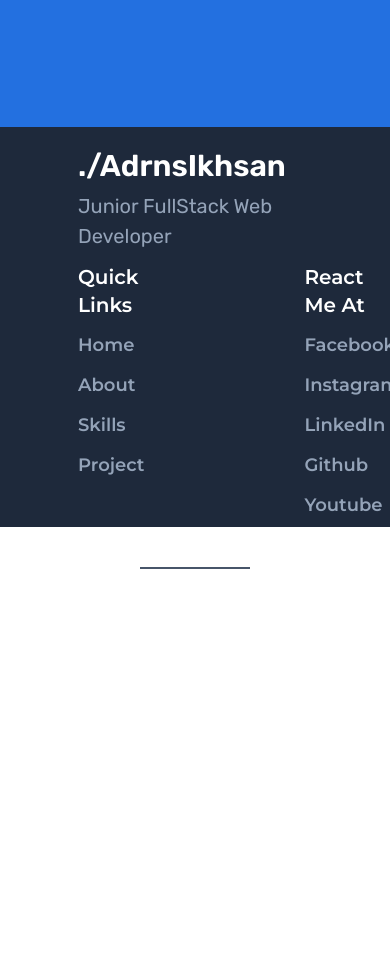
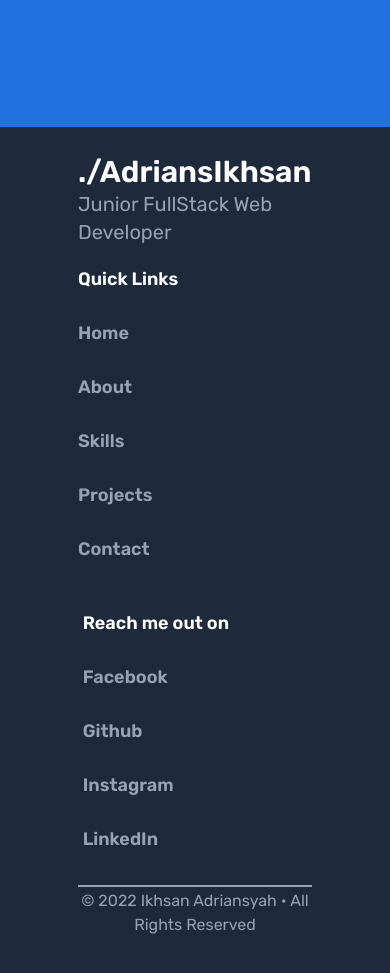
Before and after one commit to ikhsanadrians/portofolioweblatest, a plain HTML site: page index.html in a window 390 px wide. Shown: the part 6720-7693 px from the top of the page. Before the commit the page ends 7289 px from the top, so only its background shows below. Drawn offline with nearby package versions, Linux system fonts and the light colour scheme; files whose address does not match are found by name; a web font is replaced by a local one.

Commit message:
Update Footer Error In Responsive

```diff
--- a/index.html
+++ b/index.html
@@ -735,61 +735,61 @@
 
 </div>
 <footer>
-    <div class="fill  h-[400px] bg-slate-800">
-        <div class="innerfill ml-[20%] mr-[20%] flex  flex-1 pt-[4%]">
+    <div class="fill bg-[#1e293b] max-h-[1300px] pb-[10%] pt-[7%] pl-[20%] pr-[20%]">
+        <div class="components">
             <div class="footertext">
-                <h1 class="font-['Rubik'] text-[30px] leading-relaxed font-semibold text-white">./AdrnsIkhsan</h1>
-                <p class="font-['Rubik'] text-slate-400 text-[20px]">Junior FullStack Web Developer</p>
+                <h1 class="text-white font-semibold font-['Rubik'] text-3xl">./AdriansIkhsan</h1>
+                <h3 class="text-slate-400 font-normal font-['Rubik'] text-xl">Junior FullStack Web Developer</h3>
             </div>
-            <div class="quickandreach flex">
-                <div class="quicklinks flex justify-end flex-2 -my-[15px] ">
-                    <ol>
+            <div class="quicklinks -my-[3%]">
+                <ul class="block">
                     <li>
-                            <h1 class="text-white text-xl font-semibold justify-end items-end self-end">Quick Links</h1>
+                        <p class="text-white font-['Rubik']">Quick Links</p>
                     </li>
                     <li>
-                            <p class="text-slate-400 hover:text-slate-500">Home</p>
+                        <p class="text-slate-400 font-['Rubik']"><a href="">Home</a></p>
                     </li>
                     <li>
-                            <p class="text-slate-400 hover:text-slate-500">About</p>
+                        <p class="text-slate-400 font-['Rubik']"><a href="">About</a></p>
                     </li>
                     <li>
-                            <p class="text-slate-400 hover:text-slate-500">Skills</p>
+                        <p class="text-slate-400 font-['Rubik']"><a href="">Skills</a></p>
                     </li>
                     <li>
-                            <p class="text-slate-400 hover:text-slate-500">Project</p>
-                        </li>
-                    </ol>
-                </div>
-                <div class="reach flex -my-[15px] ml-[160px]">
-                    <ol>
-                        <li>
-                            <h1 class="text-white text-xl font-semibold">React Me At</h1>
+                        <p class="text-slate-400 font-['Rubik']"><a href="">Projects</a></p>
                     </li>
                     <li>
-                            <p class="text-slate-400 hover:text-slate-500">Facebook</p>
+                        <p class="text-slate-400 font-['Rubik']"><a href="">Contact</a></p>
+                    </li>
+                </ul>
+            </div>
+            <div class="reach -my-[3%]">
+                <ul class="block">
+                    <li>
+                        <p class="text-white font-['Rubik']">Reach me out on</p>
                     </li>
                     <li>
-                            <p class="text-slate-400 hover:text-slate-500">Instagram</p>
+                        <p class="text-slate-400 font-['Rubik']"><a href="">Facebook</a></p>
                     </li>
                     <li>
-                            <p class="text-slate-400 hover:text-slate-500">LinkedIn</p>
+                        <p class="text-slate-400 font-['Rubik']"><a href="">Github</a></p>
                     </li>
                     <li>
-                            <p class="text-slate-400 hover:text-slate-500">Github</p>
+                        <p class="text-slate-400 font-['Rubik']"><a href="">Instagram</a></p>
                     </li>
                     <li>
-                            <p class="text-slate-400 hover:text-slate-500">Youtube</p>
+                        <p class="text-slate-400 font-['Rubik']"><a href="">LinkedIn</a></p>
                     </li>
-                    </ol>
-                </div>
 
+                </ul>
             </div>
         </div>
 
-        <div class="lines h-[2px] mt-[50px] ml-[140px] mr-[140px] bg-slate-600"></div>
 
-
+        <div class="lines h-[2px] mt-[5%] bg-slate-400 w-full"></div>
+        <div class="copyrighttext mt-[1%]">
+            <h1 class="text-slate-400 text-center font-['Rubik']">© 2022 Ikhsan Adriansyah • All Rights Reserved</h1>
+        </div>
     </div>
 </footer>
 
```
Lines whose indentation alone changed are shown as unchanged.
